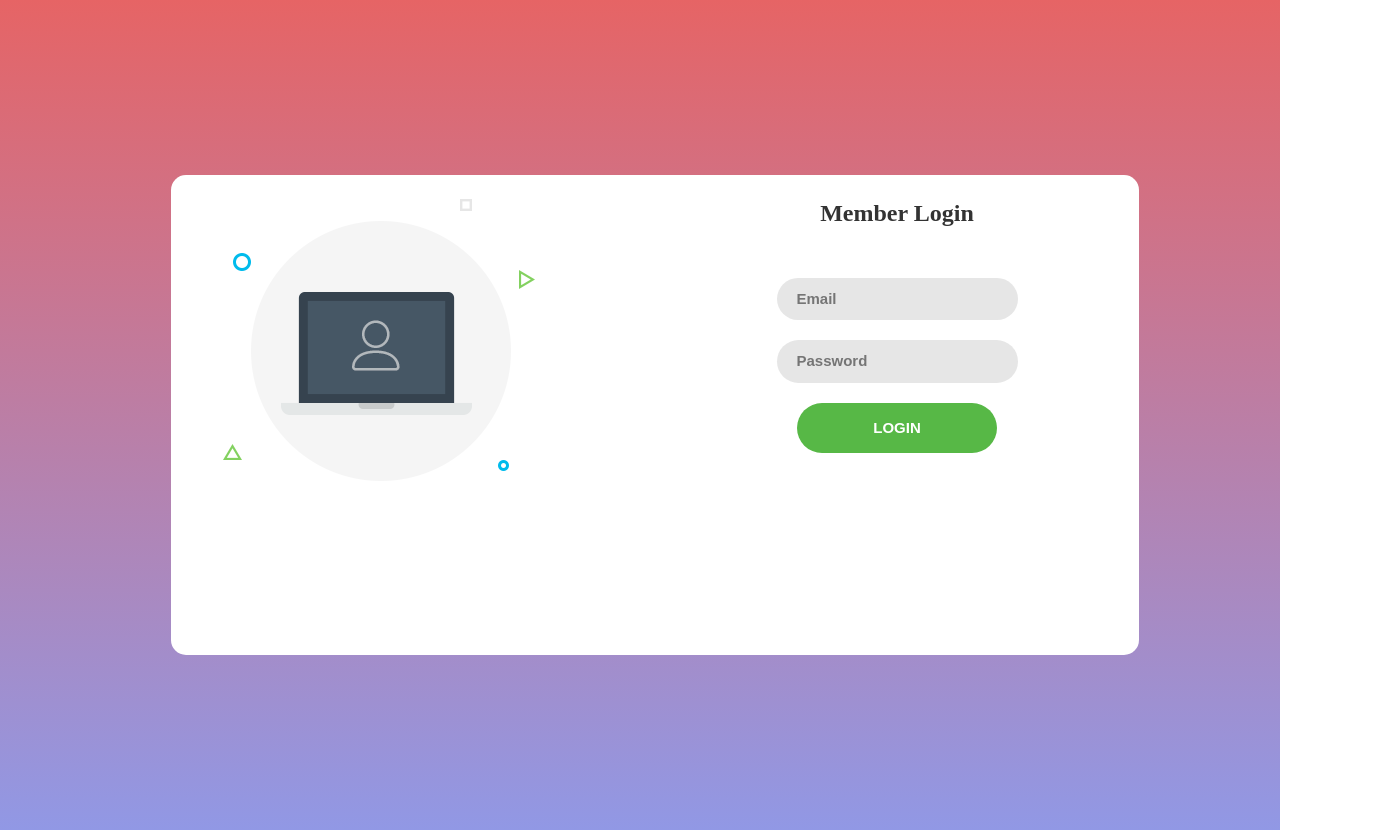
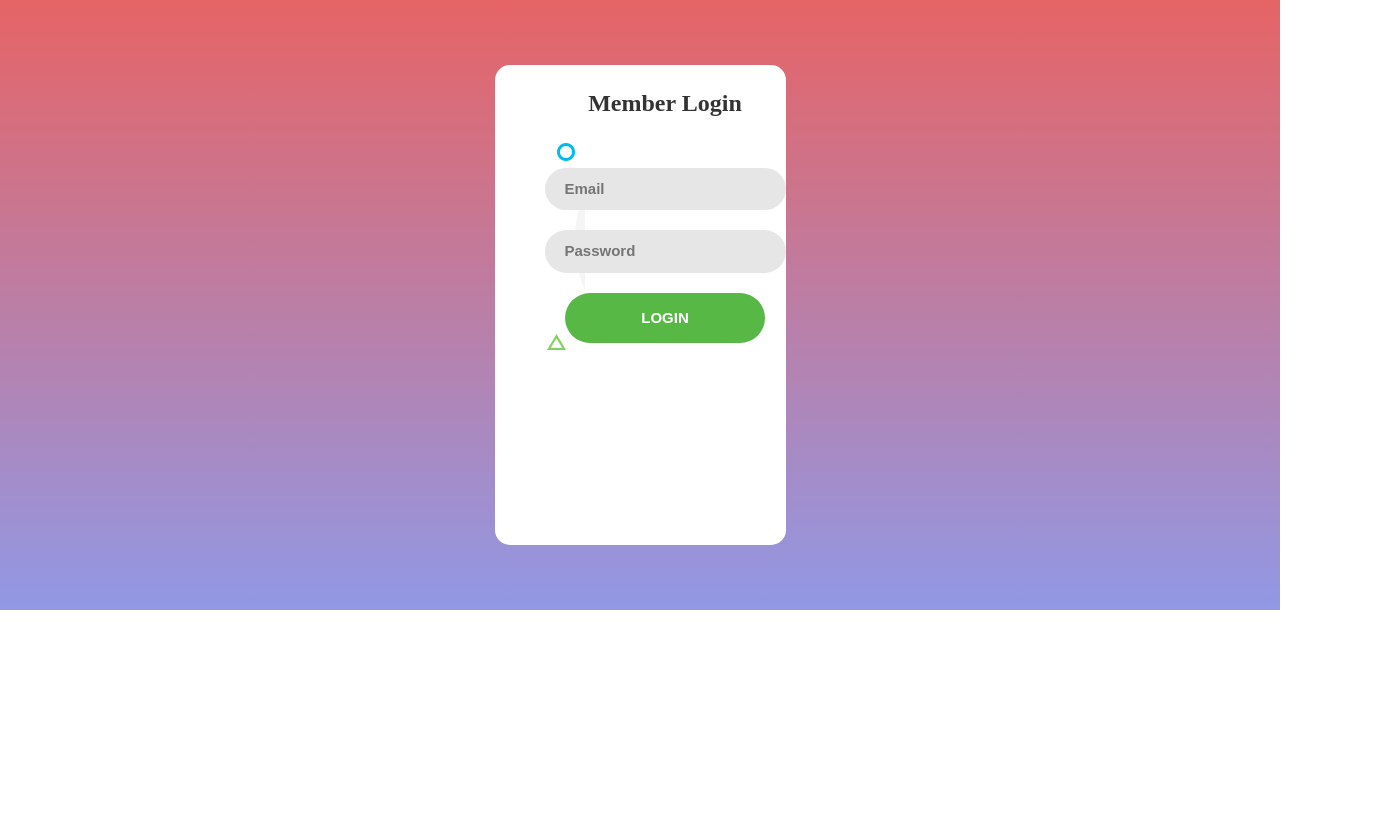
Before and after one commit to wrydzewski90/communicator, a React (Create React App) app: page / in a window 1280 px wide. Shown: the whole page, 1379 px wide, since content can reach past the window. After the commit the page ends 800 px from the top, so only its background shows below. Built offline with nearby package versions, Linux system fonts and the light colour scheme.

Commit message:
version 0.2

```diff
--- a/src/login-page/LoginPage.js
+++ b/src/login-page/LoginPage.js
@@ -7,6 +7,7 @@ function LoginPage() {
     setMessage("login succes!");
   };
   return (
+    <div className="container">
       <div className="main">
         <div className="leftSide">
           <div className="image"></div>
@@ -41,6 +42,7 @@ function LoginPage() {
           </form>
         </div>
       </div>
+    </div>
   );
 }
 
--- a/src/login-page/loginPage.scss
+++ b/src/login-page/loginPage.scss
@@ -1,9 +1,13 @@
 $medium-res: 1050px;
 
 body {
-    background: linear-gradient(#e66465, #9198e5);
+  margin: 0px;
   height: 100vh;
   width: 100vw;
+}
+
+.container {
+  background: linear-gradient(#e66465, #9198e5);
   margin: 0 auto;
   background-repeat: no-repeat;
   display: flex;
@@ -11,14 +15,12 @@ body {
   justify-content: center;
   align-items: center;
   padding: 15px;
-    overflow: hidden;
-}
 
   .main {
     min-height: 60vh;
     width: 968px;
     background-color: white;
-    margin: 150px 240px;
+    margin: 50px 50px;
     display: flex;
     flex: 0;
     align-content: center;
@@ -95,6 +97,7 @@ body {
       }
     }
   }
+}
 
 @media all and (max-width: $medium-res) {
   .main {
```
Lines whose indentation alone changed are shown as unchanged.
